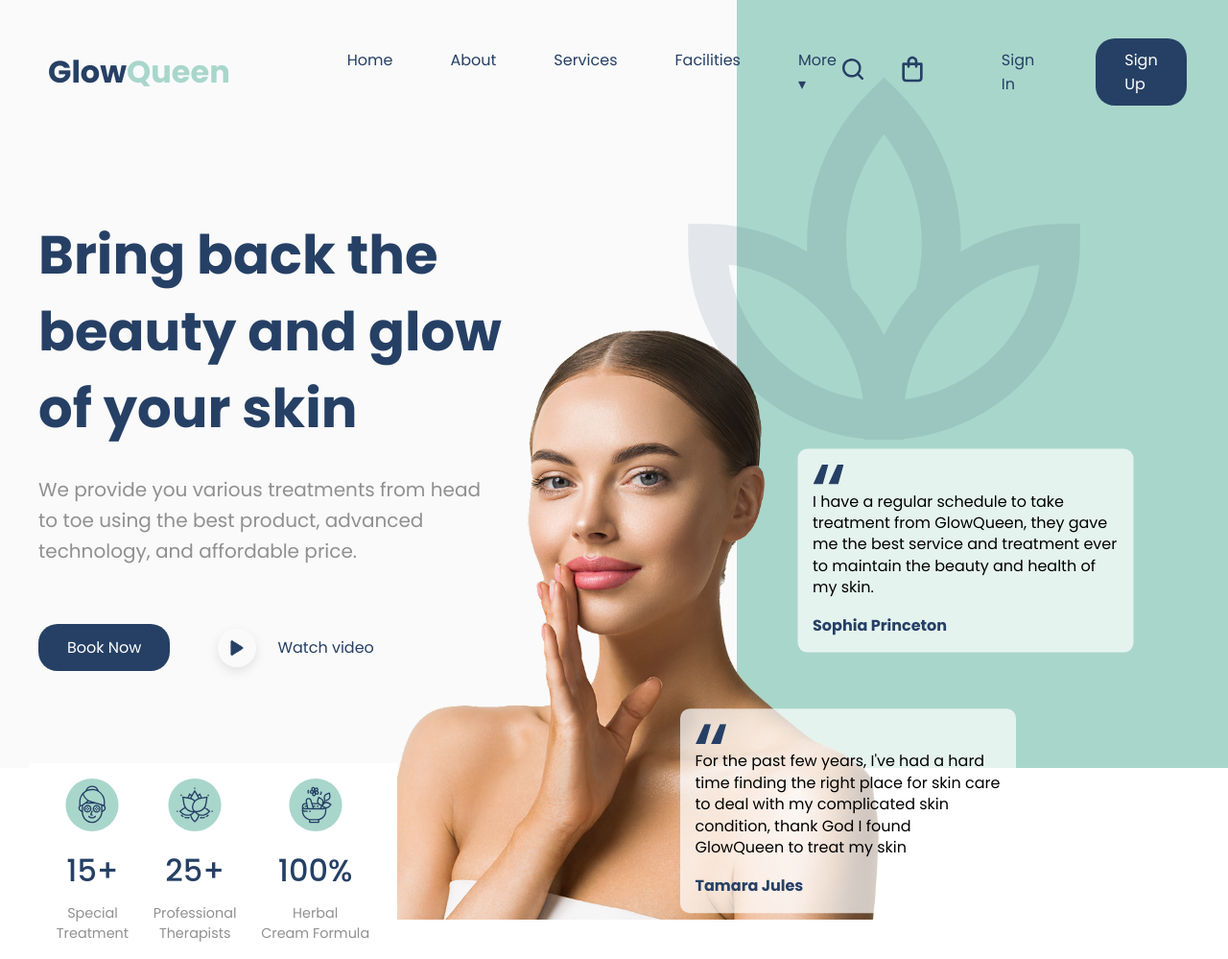
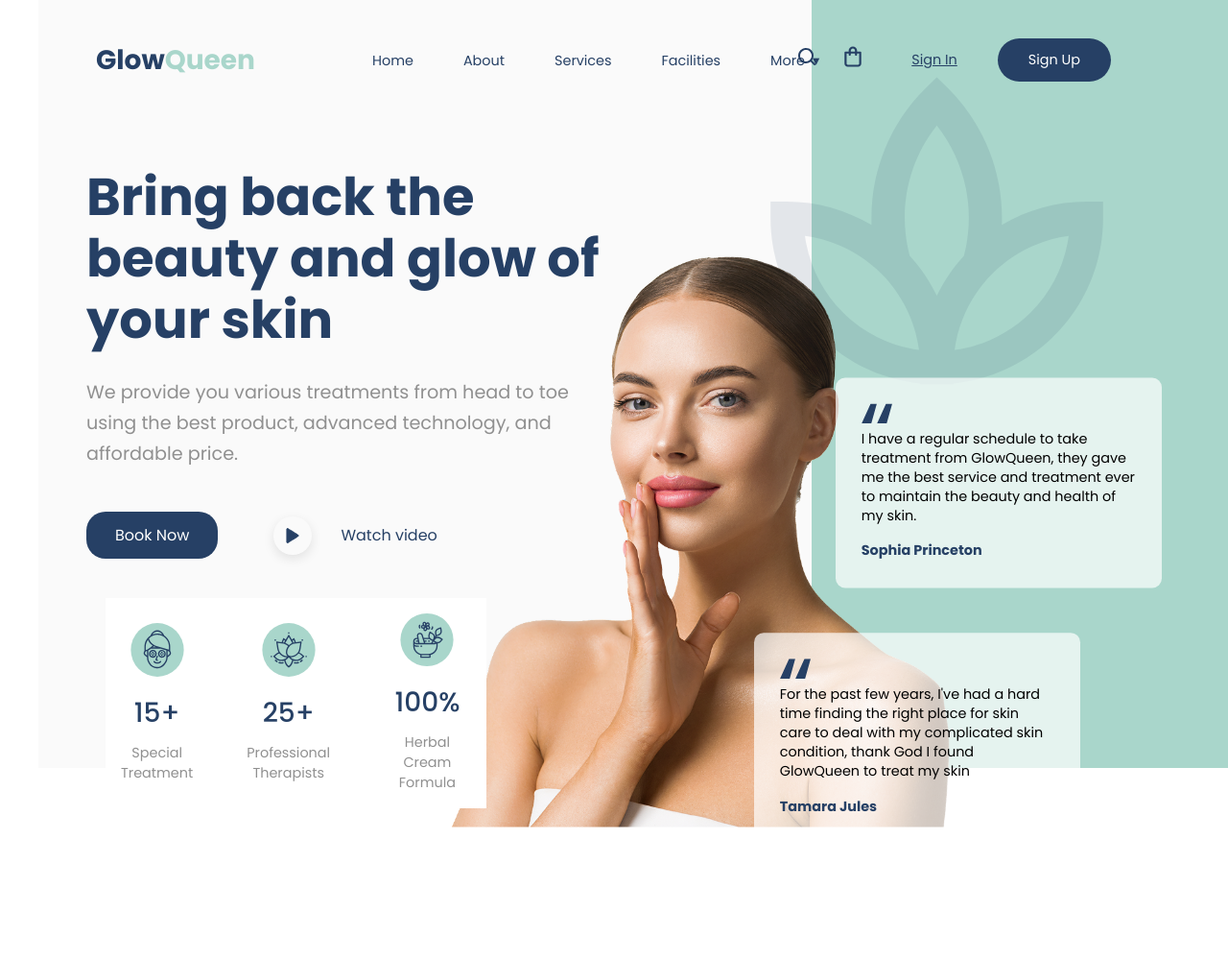
Before and after one commit to j3ssicabailey/sass-landing-page-glowqueen, a website: page index.html in a window 1280 px wide. Shown: the whole page at 96% size. After the commit the page ends 878 px from the top, so only its background shows below. Drawn offline with nearby package versions, Linux system fonts and the light colour scheme; files that its build step writes are made by us from their sources.

Commit message:
Fixing positioning and sizing due to developing in 90% zoom previously

```diff
--- a/src/styles/abstracts/_variables.scss
+++ b/src/styles/abstracts/_variables.scss
@@ -6,10 +6,11 @@ $light-text: #909090;
 $light-background: #fafafa;
 
 // Font Sizes
-$font-size-large: 3.5rem;
-$font-size-medium: 2rem;
-$font-size-small: 1.25rem;
+$font-size-large: 3.4rem;
+$font-size-medium: 1.75rem;
+$font-size-small: 1.2rem;
 $font-size-base: 1rem;
+$font-size-xs: 0.9rem;
 
 // Screen sizes
 $largedesktop: "(min-width: 1441px)";
--- a/src/styles/base/_base.scss
+++ b/src/styles/base/_base.scss
@@ -3,6 +3,7 @@
 
 body {
     font-family: $primary-font;
-    padding-left: 30px;
-    padding-right: 20px;
+    padding-left: 40px;
+    padding-right: 10px;
+    margin-left: 40px;
 }
--- a/src/styles/components/_buttons.scss
+++ b/src/styles/components/_buttons.scss
@@ -1,12 +1,14 @@
 /* Common button styles for both nav and cta buttons */
 .nav-buttons a,
 .cta-buttons a {
+    width: auto;
+    font-size: $font-size-base;
     display: flex;
     align-items: center;
     text-decoration: none;
-    padding: 10px 30px;
+    padding: 12px 32px;
     margin-right: 10px;
-    border-radius: 20px;
+    border-radius: 25px;
     transition: transform 0.3s ease, box-shadow 0.3s ease;
     position: relative;
 }
@@ -14,6 +16,12 @@
 a.light-button {
     color: $dark-accent;
     gap: 10px;
+
+
+    .nav-buttons & {
+        text-decoration: underline; /* Underline only in nav */
+    }
+
     &:hover {
         box-shadow: 0 4px 12px rgba(0, 0, 0, 0.5);
         transform: scale(1.1);
@@ -30,22 +38,27 @@ a.dark-button {
     }
 }
 
+/* Nav buttons styles */
 .nav-buttons {
     display: flex;
     align-items: center;
-    gap: 1.5rem;
+    gap: 0;
     padding: 20px;
-    margin-left: 2rem;
-    margin-right: 10rem;
+    transform: translateX(-30px);
+    margin-right: 2rem;
+    a {
+        font-size: $font-size-xs;
+    }
 }
 
+/* CTA buttons styles */
 .cta-buttons {
     position: relative;
     z-index: 6;
     display: flex;
     align-items: center;
-    gap: 1.5rem;
-    padding-top: 2.5rem;
+    gap: 2rem;
+    padding-top: 1.5rem;
 
     a {
         display: flex;
--- a/src/styles/components/_navbar.scss
+++ b/src/styles/components/_navbar.scss
@@ -26,13 +26,15 @@ nav {
     ul {
         display: flex;
         justify-content: flex-start;
+        align-items: center;
         list-style: none;
-        gap: 3rem;
+        gap: 2.5rem;
         margin-left: 30px;
 
         li {
 
             a {
+                font-size: $font-size-xs;
                 display: inline-block;
                 text-decoration: none;
                 color: $dark-accent;
@@ -52,15 +54,16 @@ nav {
 
 .nav-icons {
     display: flex;
-    gap: 40px;
+    gap: 30px;
     align-items: center;
+    transform: translateX(-30px);
 
     a {
         display: block;
     }
 
     img {
-        width: 22px;
+        width: 18px;
         height: auto;
     }
 }
@@ -68,6 +71,11 @@ nav {
 
 .dropdown {
     position: relative;
+    a {
+        display: inline-flex;
+        align-items: center;
+        gap: 0.5rem;
+    }
 
     .dropdown-menu {
     display: none;
--- a/src/styles/components/_stats.scss
+++ b/src/styles/components/_stats.scss
@@ -1,13 +1,14 @@
 .stats {
     background-color: white;
-    width: 30%;
+    width:32%;
     display: flex;
     justify-content: space-around;
+    gap: 3.5rem;
     align-items: center;
     padding: 1rem;
     position: absolute;
-    bottom: -300px ;
-    left: 30px;
+    bottom: -260px;
+    left: 70px;
     z-index: 2;
     transition: transform 0.3s ease-in-out;
 
--- a/src/styles/components/_testimonials.scss
+++ b/src/styles/components/_testimonials.scss
@@ -8,10 +8,11 @@
     z-index: 5;
 
     .testimonial {
+        font-size: $font-size-xs;
         background-color: rgba(255, 255, 255, 0.7);
         border-radius: 10px;
-        padding: 1rem;
-        max-width: 350px;
+        padding: 1.7rem;
+        max-width: 340px;
         position: relative;
         transition: transform 0.3s ease-in-out, background-color 0.3s ease-in-out;
 
@@ -21,11 +22,11 @@
             box-shadow: 0px 10px 10px rgba(0, 0, 0, 0.5);
         }
         &#first-testimonial {
-            transform: translate(-5%, 20%);
+            transform: translate(0%, 18%);
         }
 
         &#second-testimonial {
-            transform: translate(-40%, 40%);
+            transform: translate(-25%, 32%);
         }
 
         blockquote {
--- a/src/styles/layout/_grid.scss
+++ b/src/styles/layout/_grid.scss
@@ -7,22 +7,21 @@
     .hero-content {
         grid-area: hero;
         padding-left: 10px;
-        padding-top: 20px;
         display: flex;
         flex-direction: column;
         justify-content: center;
         position: relative;
 
         h1 {
-            width: 60%;
+            width: 70%;
             color: $dark-accent;
             font-size: $font-size-large;
-            line-height: 5rem;
-            padding-top: 3.5rem;
+            line-height: 4rem;
+            padding-top: 3rem;
         }
 
         p {
-            width: 60%;
+            width: 65%;
             color: $light-text;
             font-size: $font-size-small;
             padding-top: 28px;
@@ -37,8 +36,8 @@
 
         img {
             position: absolute;
-            top: -6rem;
-            left: -22rem;
+            top: -4rem;
+            left: -18rem;
             transform: translateY(-50%);
             max-width: 250%;
             height: auto;
--- a/src/styles/layout/_header.scss
+++ b/src/styles/layout/_header.scss
@@ -5,7 +5,7 @@ body {
         position: absolute;
         top: 0;
         left: 0;
-        width: 60%;
+        width: 65%;
         height: 100vh;
         background-color: $light-background;
 
@@ -16,7 +16,7 @@ body {
         position: absolute;
         top: 0;
         right: 0;
-        width: 40%;
+        width: 35%;
         height: 100vh;
         background-color: $light-accent;
 
--- a/styles.css
+++ /dev/null
@@ -1,321 +0,0 @@
-@import url("https://fonts.googleapis.com/css2?family=Poppins:ital,wght@0,100;0,200;0,300;0,400;0,500;0,600;0,700;0,800;0,900;1,100;1,200;1,300;1,400;1,500;1,600;1,700;1,800;1,900&display=swap");
-* {
-  padding: 0;
-  margin: 0;
-  box-sizing: border-box;
-}
-
-body {
-  font-family: "Poppins", Arial, sans-serif;
-  padding-left: 30px;
-  padding-right: 20px;
-}
-
-/* Common button styles for both nav and cta buttons */
-.nav-buttons a,
-.cta-buttons a {
-  display: flex;
-  align-items: center;
-  text-decoration: none;
-  padding: 10px 30px;
-  margin-right: 10px;
-  border-radius: 20px;
-  transition: transform 0.3s ease, box-shadow 0.3s ease;
-  position: relative;
-}
-
-a.light-button {
-  color: #264065;
-  gap: 10px;
-}
-a.light-button:hover {
-  box-shadow: 0 4px 12px rgba(0, 0, 0, 0.5);
-  transform: scale(1.1);
-}
-
-a.dark-button {
-  background-color: #264065;
-  color: white;
-  text-decoration: none;
-  z-index: 10;
-}
-a.dark-button:hover {
-  transform: scale(1.1);
-}
-
-.nav-buttons {
-  display: flex;
-  align-items: center;
-  gap: 1.5rem;
-  padding: 20px;
-  margin-left: 2rem;
-  margin-right: 10rem;
-}
-
-.cta-buttons {
-  position: relative;
-  z-index: 6;
-  display: flex;
-  align-items: center;
-  gap: 1.5rem;
-  padding-top: 2.5rem;
-}
-.cta-buttons a {
-  display: flex;
-  align-items: center;
-  text-decoration: none;
-  padding: 12px 30px;
-  margin-right: 10px;
-  border-radius: 20px;
-  transition: transform 0.3s ease, box-shadow 0.3s ease;
-}
-.cta-buttons img {
-  width: 2.5rem;
-  height: 2.5rem;
-  border-radius: 50%;
-  padding: 10px;
-  box-shadow: 0 4px 12px rgba(0, 0, 0, 0.1);
-  margin-left: 1rem;
-  margin-right: -2rem;
-}
-
-.navbar {
-  position: relative;
-  z-index: 100;
-  display: flex;
-  justify-content: space-between;
-  align-items: center;
-  color: #264065;
-  padding: 20px;
-}
-.navbar .logo {
-  font-weight: bold;
-  font-size: 2rem;
-  margin-right: 36px;
-}
-.navbar .logo span {
-  color: #A9D6CB;
-}
-
-nav {
-  flex-grow: 1;
-  display: flex;
-  justify-content: flex-start;
-  padding-left: 50px;
-}
-nav ul {
-  display: flex;
-  justify-content: flex-start;
-  list-style: none;
-  gap: 3rem;
-  margin-left: 30px;
-}
-nav ul li a {
-  display: inline-block;
-  text-decoration: none;
-  color: #264065;
-  padding: 2px 6px;
-  transition: color 0.3s ease;
-  cursor: pointer;
-}
-nav ul li a:hover {
-  color: #fff;
-  background-color: #264065;
-  cursor: pointer;
-}
-
-.nav-icons {
-  display: flex;
-  gap: 40px;
-  align-items: center;
-}
-.nav-icons a {
-  display: block;
-}
-.nav-icons img {
-  width: 22px;
-  height: auto;
-}
-
-.dropdown {
-  position: relative;
-}
-.dropdown .dropdown-menu {
-  display: none;
-  position: absolute;
-  top: 100%;
-  left: 0;
-  list-style: none;
-  padding: 5px;
-  margin: 0;
-  min-width: 200px;
-}
-.dropdown:hover .dropdown-menu {
-  display: block;
-}
-
-.stats {
-  background-color: white;
-  width: 30%;
-  display: flex;
-  justify-content: space-around;
-  align-items: center;
-  padding: 1rem;
-  position: absolute;
-  bottom: -300px;
-  left: 30px;
-  z-index: 2;
-  transition: transform 0.3s ease-in-out;
-}
-.stats:hover {
-  transform: scale(1.05);
-}
-.stats .stat {
-  text-align: center;
-  padding: 0px;
-}
-.stats .stat img {
-  width: 3.5rem;
-  padding-bottom: 10px;
-}
-.stats .stat h3 {
-  color: #264065;
-  font-size: 2rem;
-  font-weight: 500;
-  padding-bottom: 10px;
-}
-.stats .stat p {
-  color: #909090;
-  font-size: 0.9rem;
-}
-
-.floating-testimonials {
-  position: absolute;
-  top: 50%;
-  right: 5%;
-  display: flex;
-  flex-direction: column;
-  gap: 1rem;
-  z-index: 5;
-}
-.floating-testimonials .testimonial {
-  background-color: rgba(255, 255, 255, 0.7);
-  border-radius: 10px;
-  padding: 1rem;
-  max-width: 350px;
-  position: relative;
-  transition: transform 0.3s ease-in-out, background-color 0.3s ease-in-out;
-}
-.floating-testimonials .testimonial:hover {
-  transform: translateY(-5px);
-  background-color: rgba(255, 255, 255, 0.9);
-  box-shadow: 0px 10px 10px rgba(0, 0, 0, 0.5);
-}
-.floating-testimonials .testimonial#first-testimonial {
-  transform: translate(-5%, 20%);
-}
-.floating-testimonials .testimonial#second-testimonial {
-  transform: translate(-40%, 40%);
-}
-.floating-testimonials .testimonial blockquote {
-  margin-bottom: 1rem;
-}
-.floating-testimonials .testimonial blockquote p {
-  color: black;
-  font-style: italic;
-  line-height: 1.4;
-  font-style: normal;
-  transition: color 0.3s ease;
-}
-.floating-testimonials .testimonial blockquote:hover blockquote p {
-  color: #264065;
-}
-.floating-testimonials .testimonial cite {
-  display: block;
-  font-weight: bold;
-  color: #264065;
-  font-style: normal;
-}
-
-.hero {
-  display: grid;
-  grid-template-columns: repeat(3, 1fr);
-  grid-template-areas: "hero hero bgd";
-  position: relative;
-}
-.hero .hero-content {
-  grid-area: hero;
-  padding-left: 10px;
-  padding-top: 20px;
-  display: flex;
-  flex-direction: column;
-  justify-content: center;
-  position: relative;
-}
-.hero .hero-content h1 {
-  width: 60%;
-  color: #264065;
-  font-size: 3.5rem;
-  line-height: 5rem;
-  padding-top: 3.5rem;
-}
-.hero .hero-content p {
-  width: 60%;
-  color: #909090;
-  font-size: 1.25rem;
-  padding-top: 28px;
-  padding-bottom: 20px;
-  line-height: 2rem;
-}
-.hero .hero-image {
-  grid-column: 2;
-  position: relative;
-}
-.hero .hero-image img {
-  position: absolute;
-  top: -6rem;
-  left: -22rem;
-  transform: translateY(-50%);
-  max-width: 250%;
-  height: auto;
-}
-
-body {
-  position: relative;
-  background-color: transparent;
-}
-body .offwhite-background {
-  position: absolute;
-  top: 0;
-  left: 0;
-  width: 60%;
-  height: 100vh;
-  background-color: #fafafa;
-  z-index: -1;
-}
-body .light-background {
-  position: absolute;
-  top: 0;
-  right: 0;
-  width: 40%;
-  height: 100vh;
-  background-color: #A9D6CB;
-  z-index: -1;
-}
-body .light-background .vector-background {
-  position: absolute;
-  top: 0;
-  right: 0;
-  width: 100%;
-  height: 100%;
-}
-body .light-background .vector-background img {
-  position: absolute;
-  top: 10%;
-  left: -10%;
-  width: 80%;
-  height: auto;
-  object-fit: contain;
-  opacity: 0.1;
-  z-index: 1;
-}
```
